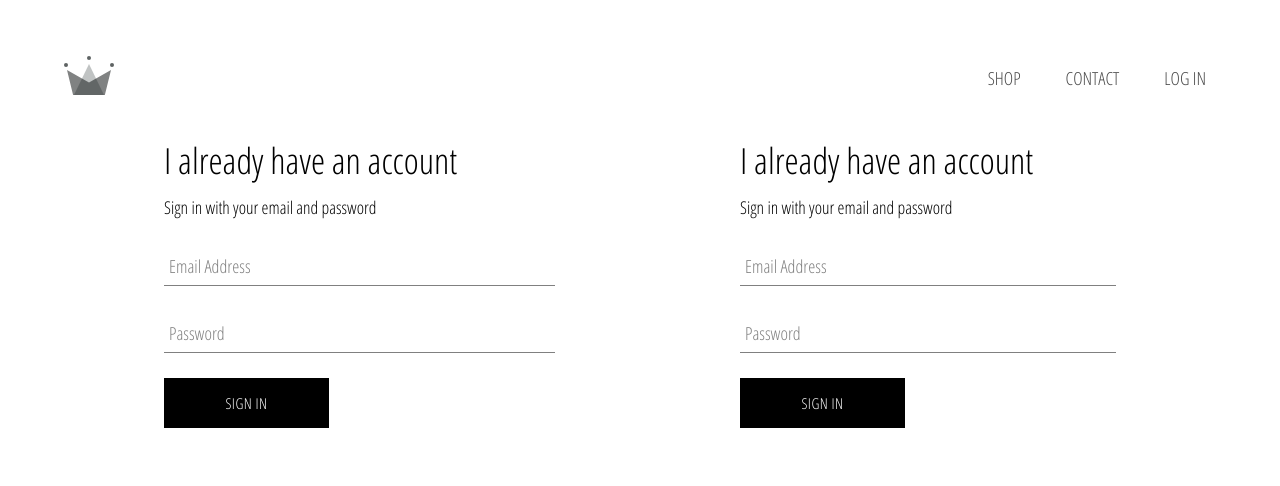
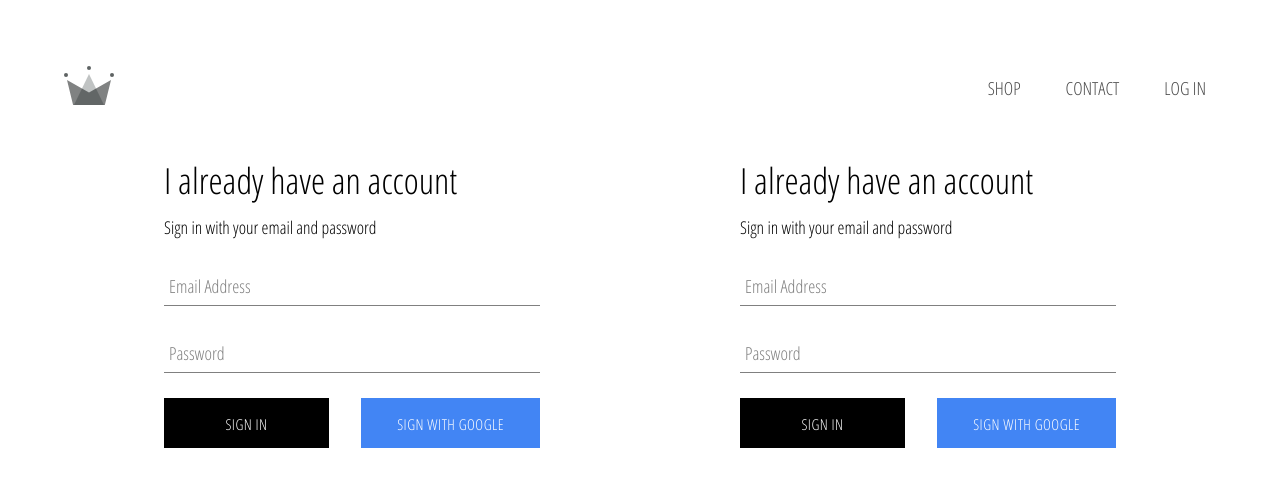
Before and after one commit to Yeasiin/Drip-Loop, a React (Create React App) app: page /authenticate in a window 1280 px wide. Shown: the top 486 px of the page. Built offline with nearby package versions, Linux system fonts and the light colour scheme; no server answers.

Commit message:
firebase authentication integrate

```diff
--- a/package.json
+++ b/package.json
@@ -6,6 +6,7 @@
     "@testing-library/jest-dom": "^5.14.1",
     "@testing-library/react": "^11.2.7",
     "@testing-library/user-event": "^12.8.3",
+    "firebase": "^8.6.7",
     "react": "^17.0.2",
     "react-dom": "^17.0.2",
     "react-router-dom": "^5.2.0",
--- a/src/App.js
+++ b/src/App.js
@@ -1,3 +1,4 @@
+import { useState, useEffect } from "react";
 import { Route, Switch } from "react-router";
 import Authenticate from "./components/Authenticate";
 import Homepage from "./pages/HomePage";
@@ -6,10 +7,24 @@ import Header from "./components/Header";
 import { Container } from "./styled/Container";
 import "./App.css";
 
+import { auth } from "./firebase/firebase.utils";
+
 function App() {
+  const [currentUser, setCurrentUser] = useState(null);
+
+  useEffect(() => {
+    const unSubscribeFromAuth = auth.onAuthStateChanged((user) => {
+      setCurrentUser(user);
+      console.log(currentUser);
+    });
+    return () => {
+      unSubscribeFromAuth();
+    };
+  }, [currentUser]);
+
   return (
     <Container>
-      <Header />
+      <Header currentUser={currentUser} />
       <Switch>
         <Route path="/authenticate" component={Authenticate} />
         <Route path="/shop" component={ShopPage} />
--- a/src/components/Header.jsx
+++ b/src/components/Header.jsx
@@ -5,8 +5,9 @@ import {
   StyledHeaderMenu,
 } from "./../styled/StyledHeader";
 import { ReactComponent as Logo } from "./../assets/crown.svg";
+import { auth } from "./../firebase/firebase.utils";
 
-export default function Header() {
+export default function Header({ currentUser }) {
   return (
     <StyledHeaderContainer>
       <Link to="/">
@@ -19,9 +20,24 @@ export default function Header() {
         <li>
           <NavLink to="/contact">CONTACT</NavLink>
         </li>
-        <li>
-          <NavLink to="/authenticate">LOG IN</NavLink>
-        </li>
+
+        {currentUser ? (
+          <li>
+            <div className="btn-logout" onClick={() => auth.signOut()}>
+              LOG OUT
+            </div>
+          </li>
+        ) : (
+          <li>
+            <NavLink to="/authenticate">LOG IN</NavLink>
+          </li>
+        )}
+
+        {/* <li>
+          <NavLink to="/authenticate">
+            {currentUser ? "LOG OUT" : "LOG IN"}
+          </NavLink>
+        </li> */}
       </StyledHeaderMenu>
     </StyledHeaderContainer>
   );
--- a/src/components/Login.jsx
+++ b/src/components/Login.jsx
@@ -2,6 +2,9 @@ import React, { Component } from "react";
 import Button from "./common/Button";
 import InputGroup from "./common/InputGroup";
 import { FormWarper } from "./../styled/StyledForm";
+import {ButtonContainer} from "./../styled/StyledButton"
+
+import { signInWithGoogle } from "./../firebase/firebase.utils";
 
 export default class Login extends Component {
   state = { email: "", password: "" };
@@ -36,7 +39,13 @@ export default class Login extends Component {
             type="password"
             value={this.state["password"]}
           />
-          <Button value="Sign In" />
+          <ButtonContainer>
+            <Button value="Sign In" />
+            <Button
+              isGoogleSignIn={signInWithGoogle}
+              value="Sign With Google"
+            />
+          </ButtonContainer>
         </form>
       </FormWarper>
     );
--- a/src/components/Menu.jsx
+++ b/src/components/Menu.jsx
@@ -8,7 +8,7 @@ import {
 
 function Menu({ title, imageUrl, linkUrl, size, history }) {
   return (
-    <MenuItem style={ size ? {height:"340px"}: {height:"240px"} } onClick={() => history.push(linkUrl)}>
+    <MenuItem className={size} onClick={() => history.push(linkUrl)}>
       <MenuContent>
         <h2>{title}</h2>
         <p>Shop Now</p>
--- a/src/components/common/Button.jsx
+++ b/src/components/common/Button.jsx
@@ -1,4 +1,13 @@
 import { StyledButton } from "./../../styled/StyledButton";
-export default function Button({ value }) {
-  return <StyledButton type="submit"> {value} </StyledButton>;
+
+export default function Button({ value, isGoogleSignIn }) {
+  return (
+    <StyledButton
+      className={isGoogleSignIn ? "btn-google" : ""}
+      type="submit"
+      onClick={isGoogleSignIn}
+    >
+      {value}
+    </StyledButton>
+  );
 }
--- /dev/null
+++ b/src/firebase/firebase.utils.js
@@ -0,0 +1,39 @@
+import firebase from "firebase/app";
+import "firebase/auth";
+import "firebase/firestore";
+
+const firebaseConfig = {
+  apiKey: "AIzaSyBBMDFAwqiFZuQlObrosWHhM5kj-YGtzO0",
+  authDomain: "xrwn-db.firebaseapp.com",
+  projectId: "xrwn-db",
+  storageBucket: "xrwn-db.appspot.com",
+  messagingSenderId: "571636658780",
+  appId: "1:571636658780:web:9e5b144d048848b4f3ac99",
+  measurementId: "G-71HR779J06",
+};
+
+firebase.initializeApp(firebaseConfig);
+// firebase.analytics();
+
+export const auth = firebase.auth();
+export const fireStore = firebase.firestore();
+
+const provider = new firebase.auth.GoogleAuthProvider();
+
+// provider.addScope("https://www.googleapis.com/auth/contacts.readonly");
+
+provider.setCustomParameters({ prompt: "select_account" });
+
+export const signInWithGoogle = () => auth.signInWithPopup(provider);
+
+export default firebase;
+
+// firebase.auth().signInWithPopup(provider).then(result =>{
+
+//     let credential = result.credential;
+
+//     let token = credential.accessToken;
+
+//     let user = result.user;
+
+// });
--- a/src/index.css
+++ b/src/index.css
@@ -1,9 +1,14 @@
+*,*::before,*::after{
+  box-sizing: inherit;
+}
+
 body {
   margin: 0;
   font-family: "Open Sans Condensed", sans-serif;
   -webkit-font-smoothing: antialiased;
   -moz-osx-font-smoothing: grayscale;
   margin: 50px 0;
+  box-sizing: border-box;
 }
 
 code {
--- a/src/styled/DirectoryMenu.js
+++ b/src/styled/DirectoryMenu.js
@@ -6,7 +6,7 @@ export const DirectoryMenu = styled.nav`
   flex-wrap: wrap;
   justify-content: space-between;
   gap: 20px;
-  margin-top:40px;
+  margin-top: 40px;
 `;
 
 export const MenuItem = styled.div`
@@ -17,11 +17,16 @@ export const MenuItem = styled.div`
   flex-grow: 1;
   flex-shrink: 1;
   position: relative;
-  height: 340px;
+  height: 240px;
+  /* style={ size ? {height:"340px"}: {height:"240px"} } */
   border-radius: 10px;
   overflow: hidden;
   cursor: pointer;
   transform: scale(1);
+
+  &.large {
+    height: 340px;
+  }
 
   &:hover {
     cursor: pointer;
--- a/src/styled/StyledButton.js
+++ b/src/styled/StyledButton.js
@@ -1,4 +1,9 @@
 import styled from "styled-components";
+
+export const ButtonContainer = styled.div`
+  display: flex;
+  justify-content: space-between;
+`;
 
 export const StyledButton = styled.button`
   min-width: 165px;
@@ -15,10 +20,20 @@ export const StyledButton = styled.button`
   font-weight: lighter;
   border: none;
   cursor: pointer;
+  border: 1px solid transparent;
 
   &:hover {
     background-color: white;
     color: black;
     border: 1px solid black;
   }
+
+  &.btn-google {
+    background-color: #4285f4;
+    &:hover {
+      border: 1px solid transparent;
+      background-color: #357ae8;
+      color: #fff;
+    }
+  }
 `;
--- a/src/styled/StyledHeader.js
+++ b/src/styled/StyledHeader.js
@@ -10,10 +10,15 @@ export const StyledHeaderMenu = styled.ul`
   display: flex;
   gap: 25px;
   & > li {
+    cursor: pointer;
     & > a {
-        font-size: 18px;
-        color:#4a4a4a;
-        padding:10px;
+      padding: 10px;
+      font-size: 18px;
+      color: #4a4a4a;
+      display:block;
+    }
+    & > .btn-logout {
+      padding: 10px;
     }
   }
 `;
```
Also changed, not shown: 1 other file (tests, documents, lock files or other folders).
